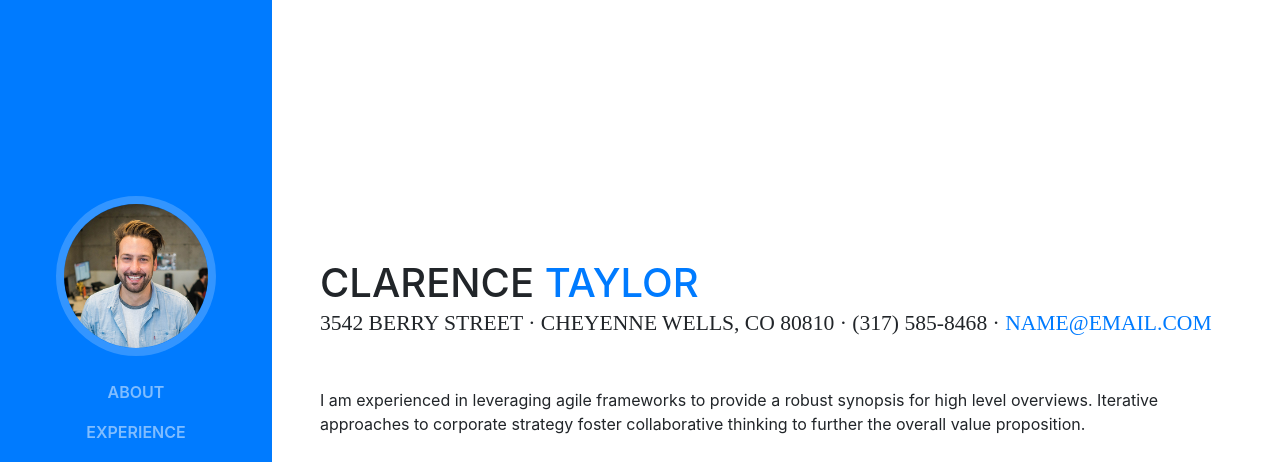
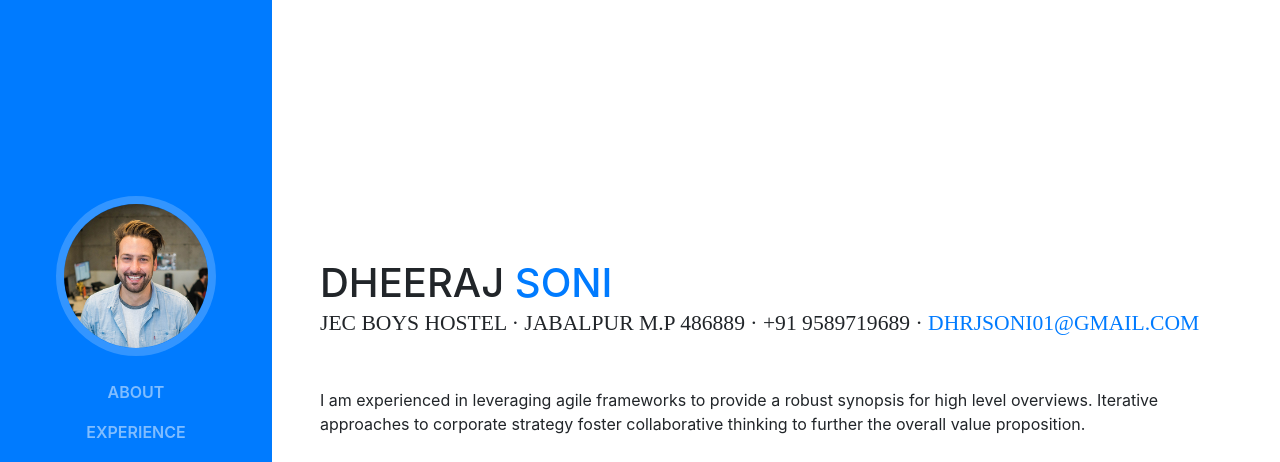
Before and after one commit to dhrjsoni01/MyResume, a website with bundled scripts: page index.html in a window 1280 px wide. Shown: the top 462 px of the page. Built offline with nearby package versions, Linux system fonts and the light colour scheme; a web font is replaced by a local one.

Commit message:
changed name

```diff
--- a/index.html
+++ b/index.html
@@ -65,11 +65,11 @@
 
       <section class="resume-section p-3 p-lg-5 d-flex d-column" id="about">
         <div class="my-auto">
-          <h1 class="mb-0">Clarence
-            <span class="text-primary">Taylor</span>
+          <h1 class="mb-0">Dheeraj
+            <span class="text-primary">Soni</span>
           </h1>
-          <div class="subheading mb-5">3542 Berry Street · Cheyenne Wells, CO 80810 · (317) 585-8468 ·
-            <a href="mailto:name@email.com">name@email.com</a>
+          <div class="subheading mb-5">JEC Boys Hostel · JABALPUR M.P 486889 · +91 9589719689 ·
+            <a href="mailto:dhrjsoni01@gmail.com">dhrjsoni01@gmail.com</a>
           </div>
           <p class="mb-5">I am experienced in leveraging agile frameworks to provide a robust synopsis for high level overviews. Iterative approaches to corporate strategy foster collaborative thinking to further the overall value proposition.</p>
           <ul class="list-inline list-social-icons mb-0">
```
